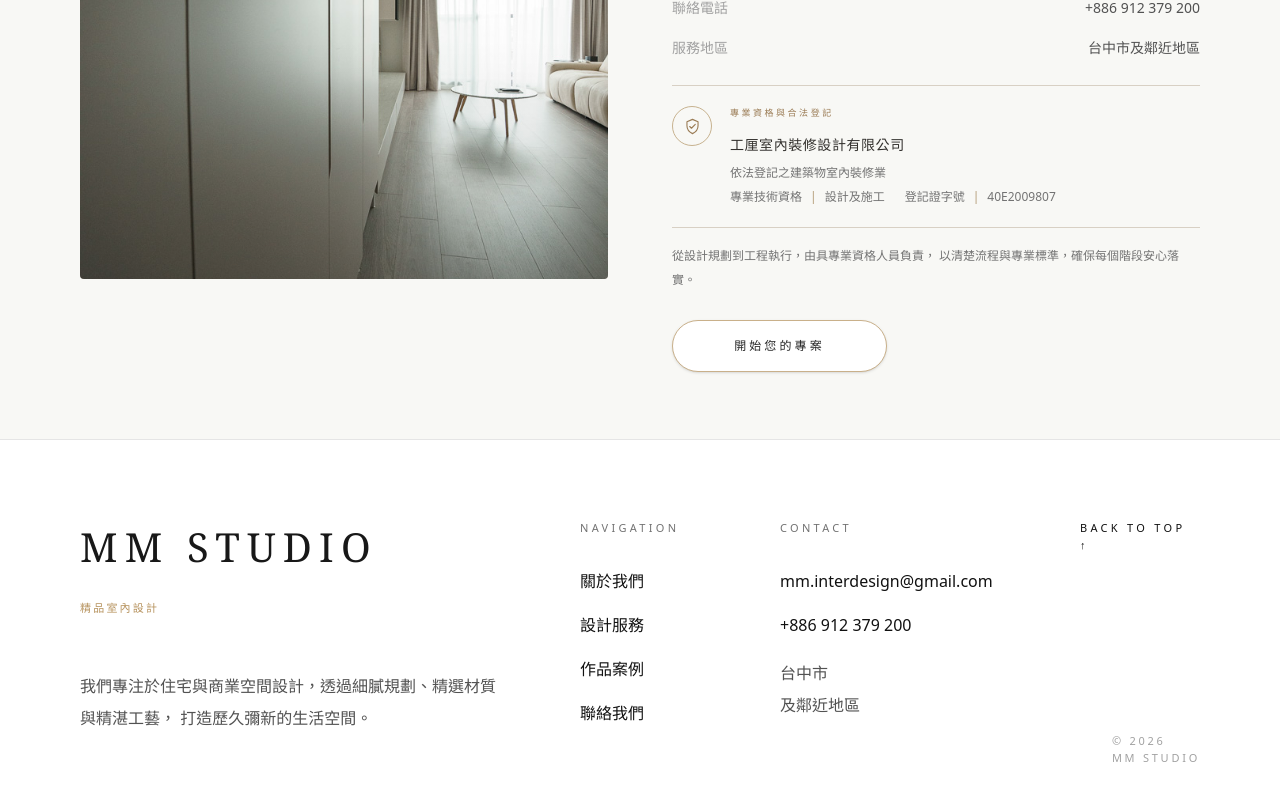
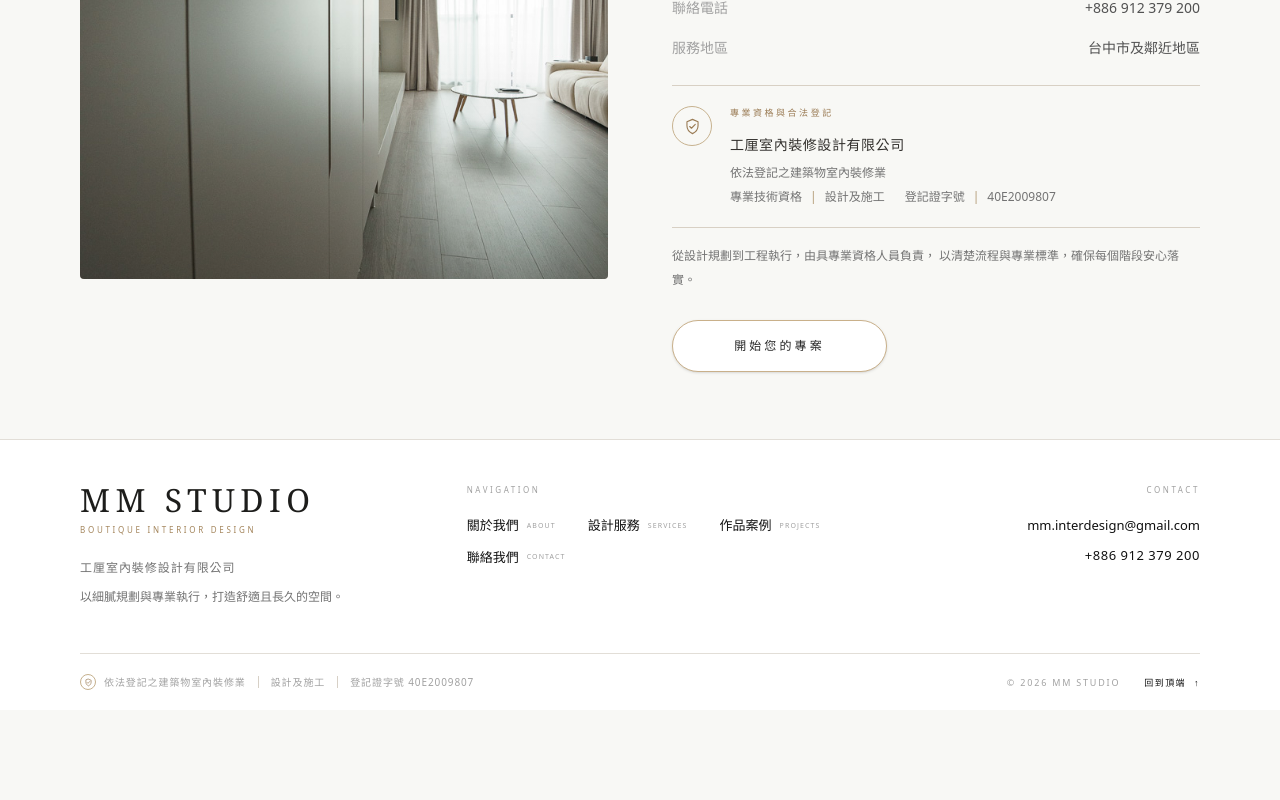
Before and after one commit to village66/mm-studio, a Next.js app: page / in a window 1280 px wide. Shown: the part 4413-5213 px from the top of the page. After the commit the page ends 5123 px from the top, so only its background shows below. Built offline with nearby package versions, Linux system fonts and the light colour scheme; no server answers.

Commit message:
Update website

```diff
--- a/components/layout/Footer.tsx
+++ b/components/layout/Footer.tsx
@@ -1,195 +1,301 @@
 import Link from "next/link";
 
 import Container from "@/components/ui/Container";
+
+const footerNavigation = [
+  {
+    zh: "關於我們",
+    en: "About",
+    href: "/#about",
+  },
+  {
+    zh: "設計服務",
+    en: "Services",
+    href: "/#services",
+  },
+  {
+    zh: "作品案例",
+    en: "Projects",
+    href: "/#portfolio",
+  },
+  {
+    zh: "聯絡我們",
+    en: "Contact",
+    href: "/#contact",
+  },
+];
 
 export default function Footer() {
   const year = new Date().getFullYear();
 
   return (
-    <footer className="border-t border-neutral-200 bg-white">
-
+    <footer className="border-t border-[#e2ded7] bg-white">
       <Container>
-
-        <div className="grid gap-20 py-20 lg:grid-cols-12">
-
-          {/* Brand */}
-
-          <div className="lg:col-span-5">
-
-            {/*
-              TODO：公司中文名稱待確認。
-              「工厘室內設計」疑似模板殘留，與 MM Studio 發音對不上，
-              請確認正確中文名稱後再套用「中文為主、hover 顯示英文」的順序。
-            */}
-            <div className="group inline-block h-[54px] overflow-hidden cursor-default">
-
-              <div className="transition-transform duration-500 ease-out group-hover:-translate-y-[54px]">
-
-                <h2 className="font-serif text-[40px] font-light uppercase tracking-[0.18em] text-[#181818] leading-[54px]">
-                  MM Studio
-                </h2>
-
-                <h2 className="font-serif text-[36px] font-light tracking-[0.12em] text-[#b6925d] leading-[54px]">
-                  工厘室內設計
-                </h2>
-
-              </div>
-
-            </div>
-
-            <div className="group mt-5 inline-block h-6 overflow-hidden cursor-default">
-
-              <div className="transition-transform duration-500 ease-out group-hover:-translate-y-6">
-
-                <p className="text-[11px] tracking-[0.2em] text-[#b6925d] h-6">
-                  精品室內設計
-                </p>
-
-                <p className="text-[11px] uppercase tracking-[0.35em] text-neutral-500 h-6">
-                  Boutique Interior Design
-                </p>
-
-              </div>
-
-            </div>
-
-            {/* 中文為主，hover 才切換成英文 */}
-            <div className="group relative mt-10 max-w-md grid cursor-default">
-
-              <p className="col-start-1 row-start-1 leading-8 text-neutral-600 transition-opacity duration-700 opacity-100 group-hover:opacity-0">
-                我們專注於住宅與商業空間設計，透過細膩規劃、精選材質與精湛工藝，
-                打造歷久彌新的生活空間。
+        {/* 主要資訊 */}
+        <div
+          className="
+            grid
+            gap-8
+            py-10
+            sm:py-12
+            lg:grid-cols-12
+            lg:items-start
+            lg:gap-10
+            lg:py-11
+          "
+        >
+          {/* 品牌 */}
+          <div className="lg:col-span-4">
+            <Link
+              href="/"
+              aria-label="返回 MM Studio 首頁"
+              className="group/brand inline-block"
+            >
+              <p
+                className="
+                  font-serif
+                  text-[29px]
+                  font-light
+                  uppercase
+                  leading-none
+                  tracking-[0.17em]
+                  text-[#1d1d1b]
+                  transition-colors
+                  duration-500
+                  group-hover/brand:text-[#9a7b54]
+                  sm:text-[32px]
+                "
+              >
+                MM Studio
               </p>
 
-              <p className="col-start-1 row-start-1 leading-8 text-neutral-600 transition-opacity duration-700 opacity-0 group-hover:opacity-100">
-                Creating timeless residential and commercial interiors
-                through thoughtful planning, refined materials and
-                meticulous craftsmanship.
+              <p className="mt-2 text-[8px] uppercase tracking-[0.34em] text-[#a4865d]">
+                Boutique Interior Design
               </p>
+            </Link>
 
-            </div>
+            <p className="mt-5 text-[12px] font-light tracking-[0.08em] text-neutral-500">
+              工厘室內裝修設計有限公司
+            </p>
 
+            <p className="mt-2 text-[12px] font-light leading-6 text-neutral-500">
+              以細膩規劃與專業執行，打造舒適且長久的空間。
+            </p>
           </div>
 
-          {/* Navigation */}
-
-          <div className="lg:col-span-2">
-
-            <p className="text-[11px] uppercase tracking-[0.3em] text-neutral-500">
+          {/* 導覽 */}
+          <div className="lg:col-span-5">
+            <p className="text-[8px] font-medium uppercase tracking-[0.32em] text-neutral-400">
               Navigation
             </p>
 
-            <nav className="mt-8 flex flex-col gap-5">
+            <nav
+              aria-label="頁尾導覽"
+              className="
+                mt-4
+                grid
+                grid-cols-2
+                gap-x-6
+                gap-y-3
+                sm:flex
+                sm:flex-wrap
+                sm:gap-x-8
+                sm:gap-y-3
+                lg:mt-5
+              "
+            >
+              {footerNavigation.map((item) => (
+                <Link
+                  key={item.href}
+                  href={item.href}
+                  className="
+                    group/link
+                    inline-flex
+                    items-center
+                    gap-2
+                    text-[13px]
+                    font-light
+                    text-[#44413d]
+                    transition-colors
+                    duration-300
+                    hover:text-[#9a7b54]
+                  "
+                >
+                  <span>{item.zh}</span>
 
-              <Link href="#about" className="group h-6 overflow-hidden">
-
-                <div className="transition duration-300 group-hover:-translate-y-6">
-
-                  <div className="h-6">關於我們</div>
-
-                  <div className="h-6 text-[#b6925d]">ABOUT</div>
-
-                </div>
-
-              </Link>
-
-              <Link href="#services" className="group h-6 overflow-hidden">
-
-                <div className="transition duration-300 group-hover:-translate-y-6">
-
-                  <div className="h-6">設計服務</div>
-
-                  <div className="h-6 text-[#b6925d]">SERVICES</div>
-
-                </div>
-
-              </Link>
-
-              <Link href="#portfolio" className="group h-6 overflow-hidden">
-
-                <div className="transition duration-300 group-hover:-translate-y-6">
-
-                  <div className="h-6">作品案例</div>
-
-                  <div className="h-6 text-[#b6925d]">PROJECTS</div>
-
-                </div>
-
-              </Link>
-
-              <Link href="#contact" className="group h-6 overflow-hidden">
-
-                <div className="transition duration-300 group-hover:-translate-y-6">
-
-                  <div className="h-6">聯絡我們</div>
-
-                  <div className="h-6 text-[#b6925d]">CONTACT</div>
-
-                </div>
-
-              </Link>
-
+                  <span
+                    className="
+                      hidden
+                      text-[7px]
+                      uppercase
+                      tracking-[0.16em]
+                      text-neutral-400
+                      transition-colors
+                      duration-300
+                      group-hover/link:text-[#9a7b54]
+                      xl:inline
+                    "
+                  >
+                    {item.en}
+                  </span>
+                </Link>
+              ))}
             </nav>
-
           </div>
 
-          {/* Contact */}
-
-          <div className="lg:col-span-3">
-
-            <p className="text-[11px] uppercase tracking-[0.3em] text-neutral-500">
+          {/* 聯絡資訊 */}
+          <div className="lg:col-span-3 lg:text-right">
+            <p className="text-[8px] font-medium uppercase tracking-[0.32em] text-neutral-400">
               Contact
             </p>
 
-            <div className="mt-8 space-y-5">
-
-              <Link
+            <div
+              className="
+                mt-4
+                flex
+                flex-col
+                items-start
+                gap-2.5
+                lg:mt-5
+                lg:items-end
+              "
+            >
+              <a
                 href="mailto:mm.interdesign@gmail.com"
-                className="block transition hover:text-[#b6925d]"
+                className="
+                  text-[12px]
+                  font-light
+                  text-[#44413d]
+                  transition-colors
+                  duration-300
+                  hover:text-[#9a7b54]
+                  sm:text-[13px]
+                "
               >
                 mm.interdesign@gmail.com
-              </Link>
+              </a>
 
-              <Link
+              <a
                 href="tel:+886912379200"
-                className="block transition hover:text-[#b6925d]"
+                className="
+                  text-[12px]
+                  font-light
+                  tracking-[0.04em]
+                  text-[#44413d]
+                  transition-colors
+                  duration-300
+                  hover:text-[#9a7b54]
+                  sm:text-[13px]
+                "
               >
                 +886 912 379 200
-              </Link>
+              </a>
+            </div>
+          </div>
+        </div>
 
-              <p className="leading-8 text-neutral-600">
-                台中市
-                <br />
-                及鄰近地區
-              </p>
+        {/* 最底部合法登記與版權 */}
+        <div
+          className="
+            flex
+            flex-col
+            gap-4
+            border-t
+            border-[#e2ded7]
+            py-5
+            sm:flex-row
+            sm:items-center
+            sm:justify-between
+            sm:gap-6
+          "
+        >
+          {/* 登記資訊 */}
+          <div
+            className="
+              flex
+              flex-col
+              gap-1.5
+              text-[9px]
+              font-light
+              tracking-[0.09em]
+              text-neutral-400
+              sm:flex-row
+              sm:flex-wrap
+              sm:items-center
+              sm:gap-3
+              sm:text-[10px]
+            "
+          >
+            <div className="flex items-center gap-2">
+              <span className="flex h-4 w-4 items-center justify-center rounded-full border border-[#c6b18e] text-[#9a7b54]">
+                <svg
+                  width="9"
+                  height="9"
+                  viewBox="0 0 24 24"
+                  fill="none"
+                  stroke="currentColor"
+                  strokeWidth="1.8"
+                  strokeLinecap="round"
+                  strokeLinejoin="round"
+                  aria-hidden="true"
+                >
+                  <path d="M12 3 19 6v5c0 4.7-2.8 8-7 10-4.2-2-7-5.3-7-10V6z" />
+                  <path d="m8.5 12 2.2 2.2 4.8-5" />
+                </svg>
+              </span>
 
+              <span>依法登記之建築物室內裝修業</span>
             </div>
 
+            <span className="hidden h-3 w-px bg-[#d7d0c6] sm:block" />
+
+            <span>設計及施工</span>
+
+            <span className="hidden h-3 w-px bg-[#d7d0c6] sm:block" />
+
+            <span>登記證字號 40E2009807</span>
           </div>
 
-          {/* Copyright */}
-
-          <div className="flex flex-col justify-between lg:col-span-2 lg:items-end">
-
-            <Link
-              href="/"
-              className="text-[11px] uppercase tracking-[0.3em] text-neutral-500 transition hover:text-[#b6925d]"
-            >
-              Back to Top ↑
-            </Link>
-
-            <p className="mt-16 text-[11px] uppercase tracking-[0.25em] text-neutral-400 lg:mt-0">
-              © {year}
-              <br />
-              MM Studio
+          {/* 版權與回到頂端 */}
+          <div
+            className="
+              flex
+              items-center
+              justify-between
+              gap-6
+              sm:shrink-0
+              sm:justify-end
+            "
+          >
+            <p className="text-[9px] uppercase tracking-[0.2em] text-neutral-400">
+              © {year} MM Studio
             </p>
 
+            <a
+              href="#"
+              aria-label="回到頁面頂端"
+              className="
+                group/top
+                inline-flex
+                items-center
+                gap-2
+                text-[9px]
+                tracking-[0.16em]
+                text-neutral-500
+                transition-colors
+                duration-300
+                hover:text-[#9a7b54]
+              "
+            >
+              <span>回到頂端</span>
+
+              <span className="transition-transform duration-500 group-hover/top:-translate-y-1">
+                ↑
+              </span>
+            </a>
           </div>
-
         </div>
-
       </Container>
-
     </footer>
   );
 }
```
